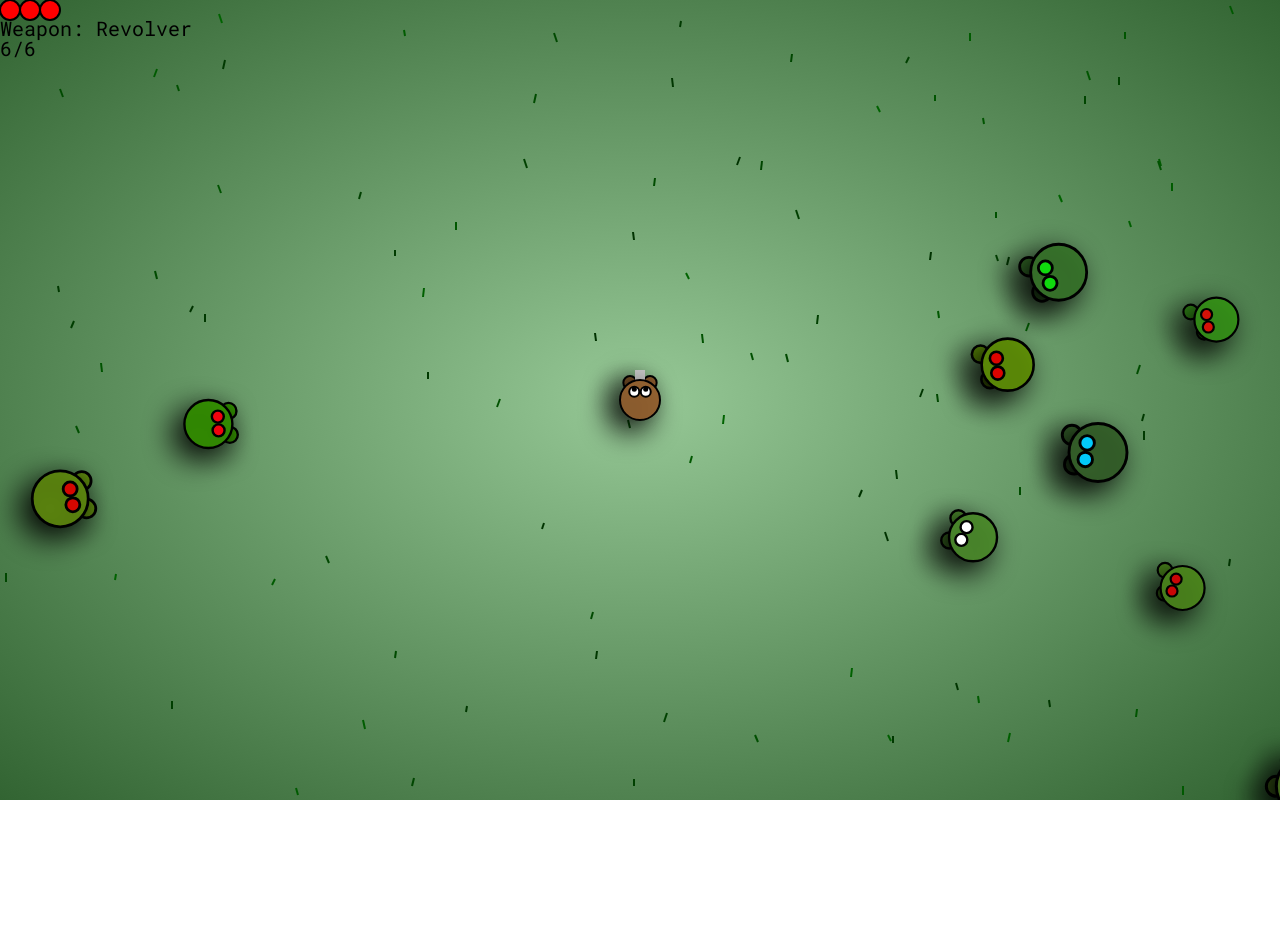
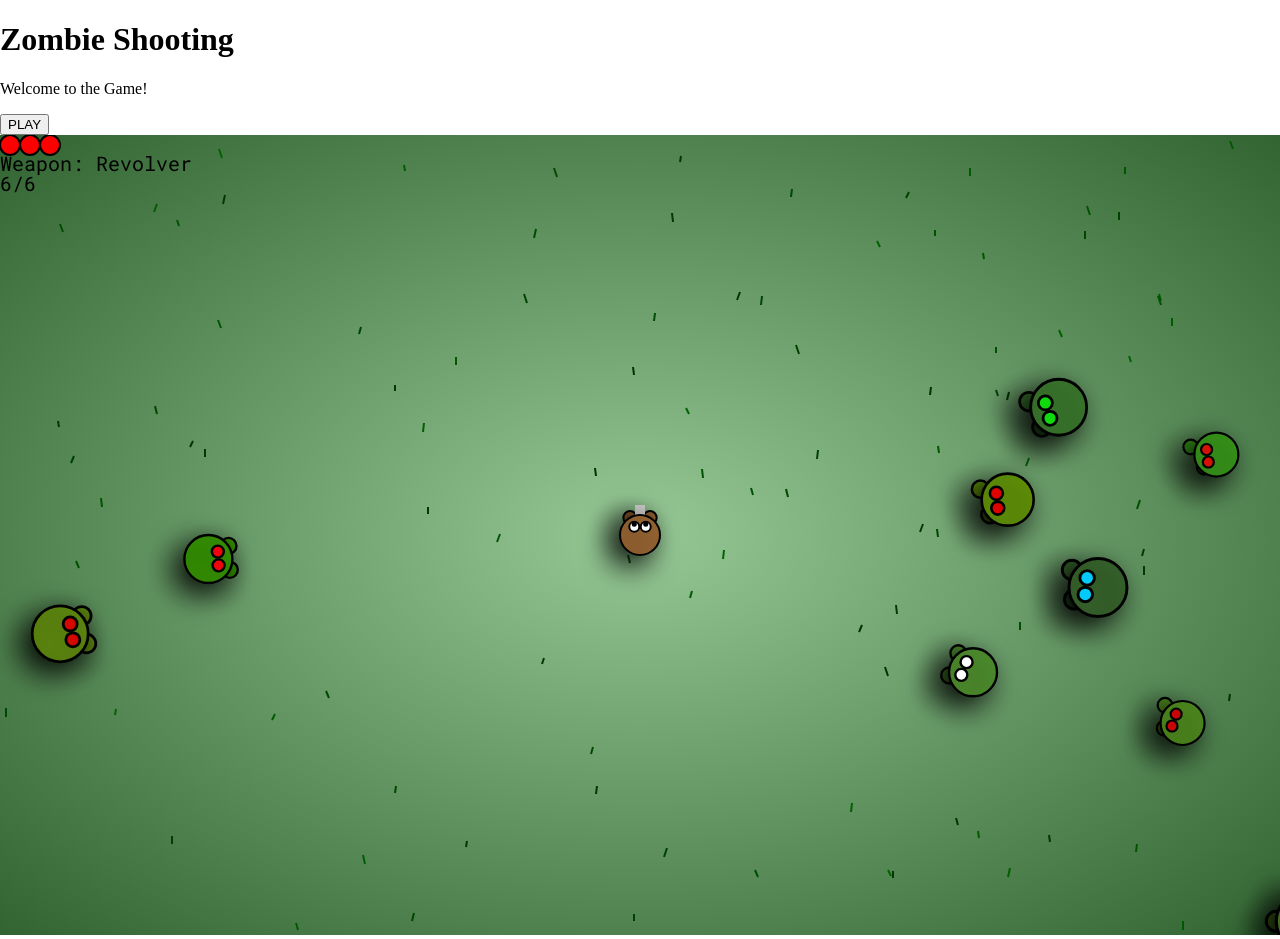
Before and after one commit to Sourabhsaw1/Zombie-shooting-game, a plain HTML site: page Zombie shooting game/index.html in a window 1280 px wide. Before the commit the page ends 804 px from the top, so only its background shows below. Drawn offline with Linux system fonts and the light colour scheme.

Commit message:
Update index.html

```diff
--- a/Zombie shooting game/index.html
+++ b/Zombie shooting game/index.html
@@ -1,4 +1,4 @@
-<!DOCTYPE html>
+ <!DOCTYPE html>
 <html lang="en">
 <head>
     <meta charset="UTF-8">
@@ -7,6 +7,20 @@
     <link rel="stylesheet" href="style.css">
 </head>
 <body>
+
+  <div id="menu">
+    <h1>Zombie Shooting</h1>
+    <p>Welcome to the Game!</p>
+    <button id="startButton">PLAY</button>
+</div>
+
+
+<div id="game" style="display: none;">
+    <h2>Game is Starting...</h2>
+    <!-- Game content will appear here after the "Start" button is clicked -->
+</div>
+
+
   <canvas>Your browser does not support HTML5 Canvas :(</canvas>
 </body>
 <script src="script.js"></script>
```
